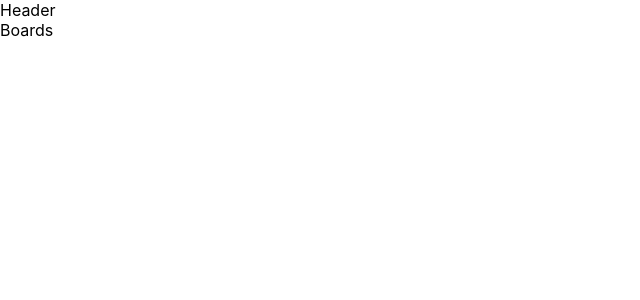
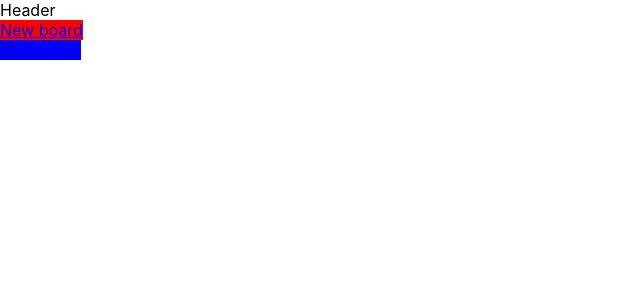
Before and after one commit to Alopwer/trello-clone, a React (Create React App) app: page / in a window 1280 px wide. Shown: the top 300 px of the page, without its empty margins (0-640 px from the left). Built offline with nearby package versions, Linux system fonts and the light colour scheme.

Commit message:
boards route functionality added

```diff
--- /dev/null
+++ b/src/actions/index.js
@@ -0,0 +1,6 @@
+export const setCurrentBoard = (boardId) => {
+    return {
+        type: 'SET_CURRENT_BOARD',
+        payload: boardId
+    }
+}
--- a/src/components/App/App.js
+++ b/src/components/App/App.js
@@ -1,5 +1,5 @@
-import React from 'react';
-import { BrowserRouter as Router, Link, Route, Switch } from 'react-router-dom';
+import React, { useState, useEffect } from 'react';
+import { BrowserRouter as Router, Route, Switch, } from 'react-router-dom';
 
 import Header from '../Header';
 import BoardsPage from '../../pages/BoardsPage/BoardsPage';
--- a/src/components/Board/Board.js
+++ b/src/components/Board/Board.js
@@ -1,12 +1,20 @@
 import React from 'react';
 import './Board.css';
+import { connect } from 'react-redux';
 
-const Board = () => {
+const Board = ({ currentBoard }) => {
     return (
         <div>
-            Board
+            <p>
+                {currentBoard.title}
+            </p>
+            {currentBoard.cover}
         </div>
     )
 }
 
-export default Board
+const mapStateToProps = ({ currentBoard }) => {
+    return { currentBoard }
+}
+
+export default connect(mapStateToProps)(Board)
--- a/src/components/Boards/Boards.js
+++ b/src/components/Boards/Boards.js
@@ -1,12 +1,43 @@
 import React from 'react';
+import { Link } from 'react-router-dom';
 import './Boards.css';
 
-const Boards = () => {
+import { setCurrentBoard } from '../../actions/index';
+import { connect } from 'react-redux';
+
+const Boards = (props) => {
     return (
         <div>
-            Boards
+            {
+                props.boards.map(board => (
+                    <BoardView
+                        key={board.id}
+                        board={board}
+                        setCurrentBoard={props.setCurrentBoard}/>
+                ))
+            }
         </div>
     )
 }
 
-export default Boards
+const BoardView = ({ board, setCurrentBoard }) => {
+    return (
+        <div>
+            <Link to={`/board/${board.id}`} style={{backgroundColor: board.cover}}>
+                <span onClick={() => setCurrentBoard(board.id)}>{board.title}</span>
+            </Link>
+        </div>
+    )
+}
+
+const mapStateToProps = ({ boards }) => {
+    return { boards }
+}
+
+const mapDispatchToProps = (dispatch) => {
+    return {
+        setCurrentBoard: (id) => dispatch(setCurrentBoard(id))
+    }
+}
+
+export default connect(mapStateToProps, mapDispatchToProps)(Boards)
--- a/src/index.js
+++ b/src/index.js
@@ -6,6 +6,13 @@ import App from './components/App';
 import './index.css';
 import * as serviceWorker from './serviceWorker';
 
-ReactDOM.render(<App />, document.getElementById('root'));
+import store from './store';
+import { Provider } from 'react-redux';
+
+ReactDOM.render(
+    <Provider store={store}>
+        <App />
+    </Provider>,
+    document.getElementById('root'));
 
 serviceWorker.unregister();
--- a/src/pages/BoardsPage/BoardsPage.js
+++ b/src/pages/BoardsPage/BoardsPage.js
@@ -1,10 +1,10 @@
 import React from 'react';
 import Boards from '../../components/Boards';
 
-const BoardsPage = () => {
+const BoardsPage = ({ boards }) => {
     return (
         <div>
-            <Boards />
+            <Boards boards={boards}/>
         </div>
     )
 }
--- /dev/null
+++ b/src/reducer.js
@@ -0,0 +1,31 @@
+const initialState = {
+    boards: [
+        {
+            id: '1',
+            title: 'New board',
+            cover: 'red'
+        },
+        {
+            id: '2',
+            title: 'Test board',
+            cover: 'blue'
+        }
+    ],
+    currentBoard: {
+
+    }
+}
+
+const reducer = (state = initialState, action) => {
+    switch(action.type) {
+        case 'SET_CURRENT_BOARD':
+            return {
+                ...state,
+                currentBoard: state.boards.find(board => board.id === action.payload)
+            }
+        default:
+            return state
+    }
+}
+
+export default reducer;
--- /dev/null
+++ b/src/store.js
@@ -0,0 +1,6 @@
+import { createStore } from 'redux';
+import reducer from './reducer';
+
+const store = createStore(reducer);
+
+export default store;
```
